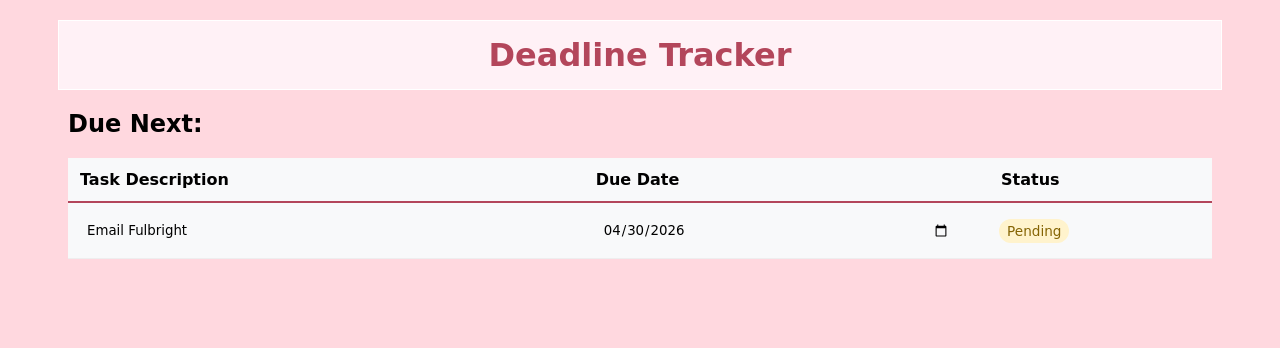
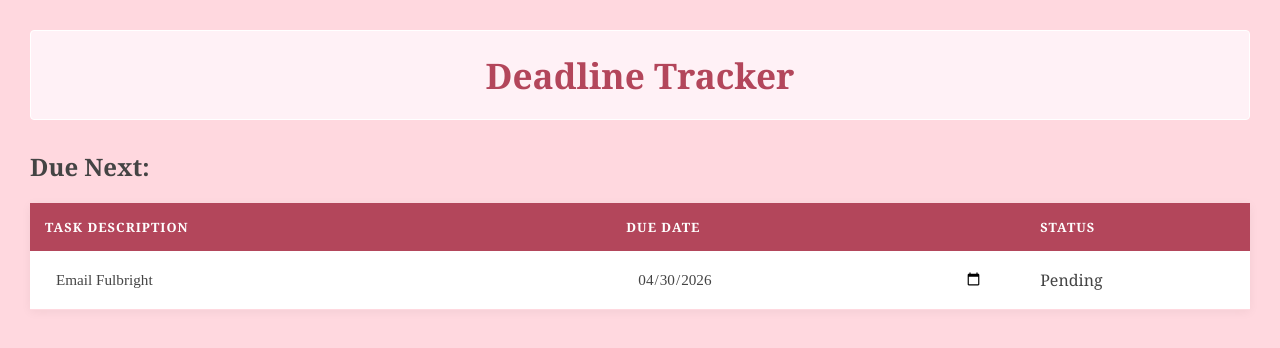
Before and after one commit to TierraCodes/CS322-Project2A, a Flask app: page / in a window 1280 px wide. Shown: the top 348 px of the page. Run offline with Flask 3, Linux system fonts and the light colour scheme.

Commit message:
updated styling

```diff
--- a/static/css/style.css
+++ b/static/css/style.css
@@ -1,60 +1,107 @@
-* {
+body {
     background-color: rgb(255, 216, 223);
-    padding: 0px 15px;
-    font-family: "Lucida Bright", cursive;
-}
-
-body {
-    text-align: left;
+    margin: 0;
+    padding: 30px;
+    font-family: "Lucida Bright", "Georgia", serif;
+    color: #444;
 }
 
 h1 {
     background-color: rgb(255, 241, 246);
-    color: rgb(179 70 91);
-    padding: 15px;
-    margin: 20px;
-    font-size: 200%;
+    color: rgb(179, 70, 91);
+    padding: 20px;
+    margin: 0 auto 30px auto;
+    font-size: 2.2rem;
     border: 1px solid white;
     text-align: center;
+    border-radius: 4px;
+}
+
+input[type="text"],
+input[type="date"],
+select {
+    background-color: white;
+    border: 2px solid rgb(255, 216, 223);
+    border-radius: 6px;
+    padding: 10px 12px;
+    font-family: "Lucida Bright", serif;
+    color: #444;
+    font-size: 0.95rem;
+    transition: all 0.2s ease-in-out;
+    outline: none;
+}
+
+input[type="text"]:focus,
+input[type="date"]:focus,
+select:focus {
+    border-color: rgb(179, 70, 91);
+    background-color: rgb(255, 241, 246);
+    box-shadow: 0 0 5px rgba(179, 70, 91, 0.1);
+}
+
+.add-deadline-container {
+    background-color: white;
+    padding: 25px;
+    border-radius: 8px;
+    margin-bottom: 40px;
+    border-left: 5px solid rgb(179, 70, 91);
 }
 
 .deadline-table {
     width: 100%;
     border-collapse: collapse;
-    margin-top: 20px;
+    background-color: white;
+    box-shadow: 0 2px 10px rgba(0,0,0,0.05);
+}
+
+.deadline-table thead {
+    background-color: rgb(179, 70, 91);
 }
 
 .deadline-table th {
+    padding: 15px;
     text-align: left;
-    background-color: #f8f9fa;
-    padding: 12px;
-    border-bottom: 2px solid rgb(179 70 91);
+    color: white;
+    font-size: 0.8rem;
+    text-transform: uppercase;
+    letter-spacing: 1px;
 }
 
 .deadline-row td {
-    padding: 10px;
-    border-bottom: 1px solid #eee;
-    background-color: #f8f9fa;
+    padding: 12px 15px;
+    border-bottom: 1px solid rgb(255, 216, 223);
 }
 
-.deadline-row input {
+.deadline-row input,
+.deadline-row select {
+    width: 90%;
+    padding: 6px 10px;
     border: 1px solid transparent;
-    padding: 8px;
-    width: 90%;
-    transition: border 0.3s;
-    background-color: #f8f9fa;
 }
 
-.deadline-row input:focus {
-    border: 1px solid rgb(179 70 91);
-    outline: none;
-    background-color: rgb(255, 216, 223);
+.deadline-row input:focus,
+.deadline-row select:focus {
+    border: 1px solid rgb(179, 70, 91);
 }
 
-.status-pill {
-    padding: 4px 8px;
-    border-radius: 12px;
-    font-size: 0.85em;
+.btn-update {
+    background-color: rgb(179, 70, 91);
+    color: white;
+    border: none;
+    padding: 8px 16px;
+    border-radius: 4px;
+    cursor: pointer;
+    font-weight: bold;
+    transition: transform 0.1s;
 }
 
-.pending { background-color: #fff3cd; color: #856404; }
+.btn-update:hover {
+    filter: brightness(1.1);
+}
+
+.btn-delete {
+    color: rgb(179, 70, 91);
+    text-decoration: none;
+    font-size: 0.8rem;
+    margin-left: 10px;
+}
```
